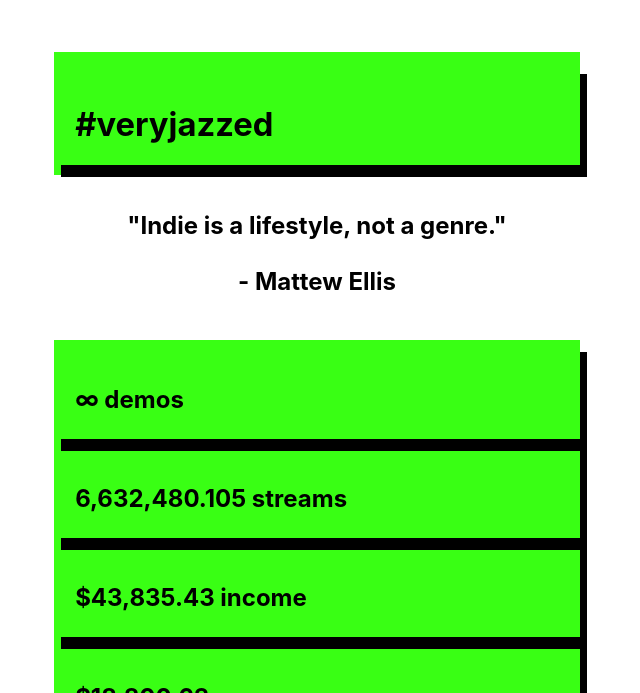
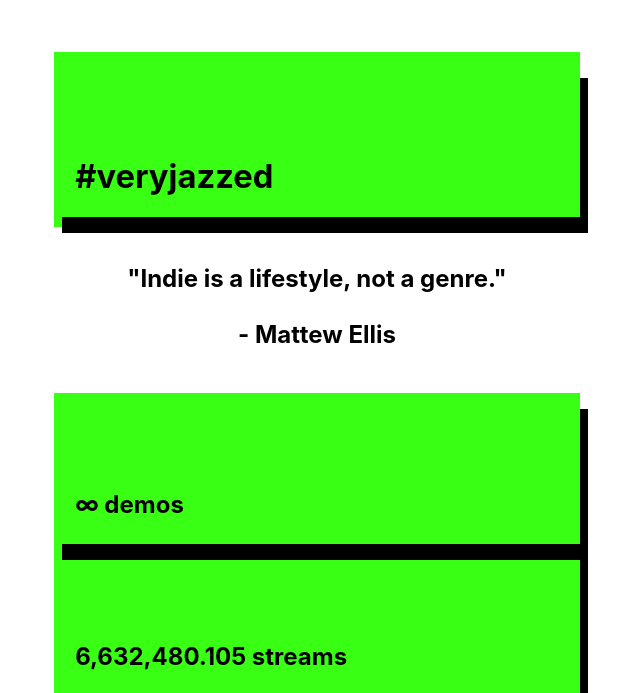
Before and after one commit to chaselikethebank/2023-vj, a plain HTML site: page index.html in a window 1280 px wide. Shown: the part 802-1495 px from the top of the page, without its empty margins (323-963 px from the left). Drawn offline with Linux system fonts and the light colour scheme; no server answers; a web font is replaced by a local one.

Commit message:
dialing in the illusion / aesthetic

```diff
--- a/assets/style.css
+++ b/assets/style.css
@@ -158,21 +158,23 @@ p {
   margin: 10px auto;
   width: 100%;
   box-sizing: border-box;
-  position: relative;
+
 
 }
 
 .release-card > div {
   padding: 4%;
-  padding-top: 8%;
+  padding-top: 18%;
   font-weight: 700;
   text-align: left;
   transition: transform 2s;
-  box-shadow: 7px 12px 0px rgba(0, 0, 0);
+  box-shadow: 8px 16px 0px rgba(0, 0, 0);
+
 }
 
 .release-card:hover {
-  /* transform: translate(-20px, -10px); */
+  transform: translate(0px, 10px);
+
   transition: transform 2s;
 }
 
--- a/index.html
+++ b/index.html
@@ -28,7 +28,7 @@
       <main>
         <div>
           <div class="release-card">
-            <div>
+            <div class="hero">
           <h3>#veryjazzed </h3>
           </div></div>
         </div>
```
